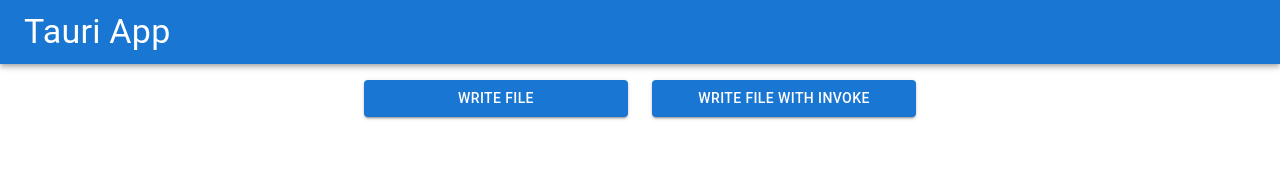
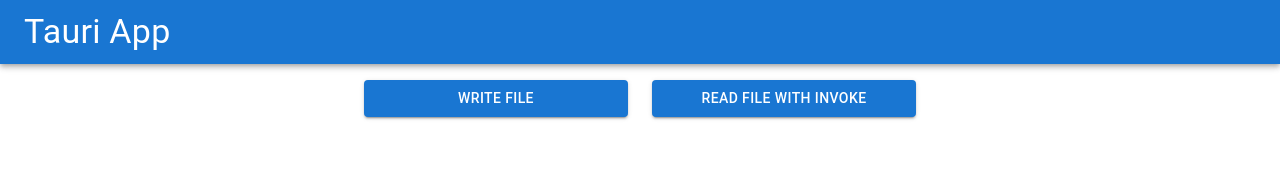
Before and after one commit to nosknut/tauri-app, a React (Create React App) app: page / in a window 1280 px wide. Shown: the top 170 px of the page. Built offline with nearby package versions, Linux system fonts and the light colour scheme.

Commit message:
Fixes typos

```diff
--- a/src/App.tsx
+++ b/src/App.tsx
@@ -21,7 +21,7 @@
                   variant='contained'
                   color='primary'
                   onClick={async () => {
-                    await writeFile('test.txt', 'Hello World')
+                    await writeFile('./test.txt', 'Hello World')
                   }}
                 >
                   Write File
@@ -33,10 +33,10 @@
                   variant='contained'
                   color='primary'
                   onClick={async () => {
-                    await invoke('custom_read_file_function', { file: 'test.txt' })
+                    await invoke('custom_read_file_function', { filePath: './test.txt' })
                   }}
                 >
-                  Write File with invoke
+                  Read File with Invoke
                 </Button>
               </Grid>
             </Grid>
```
